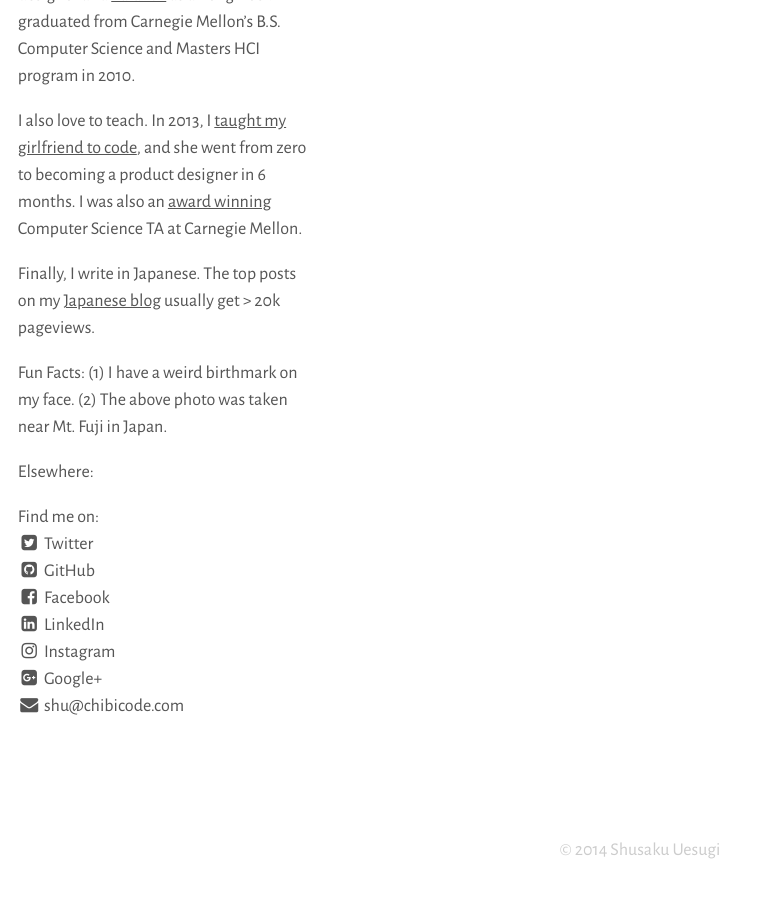
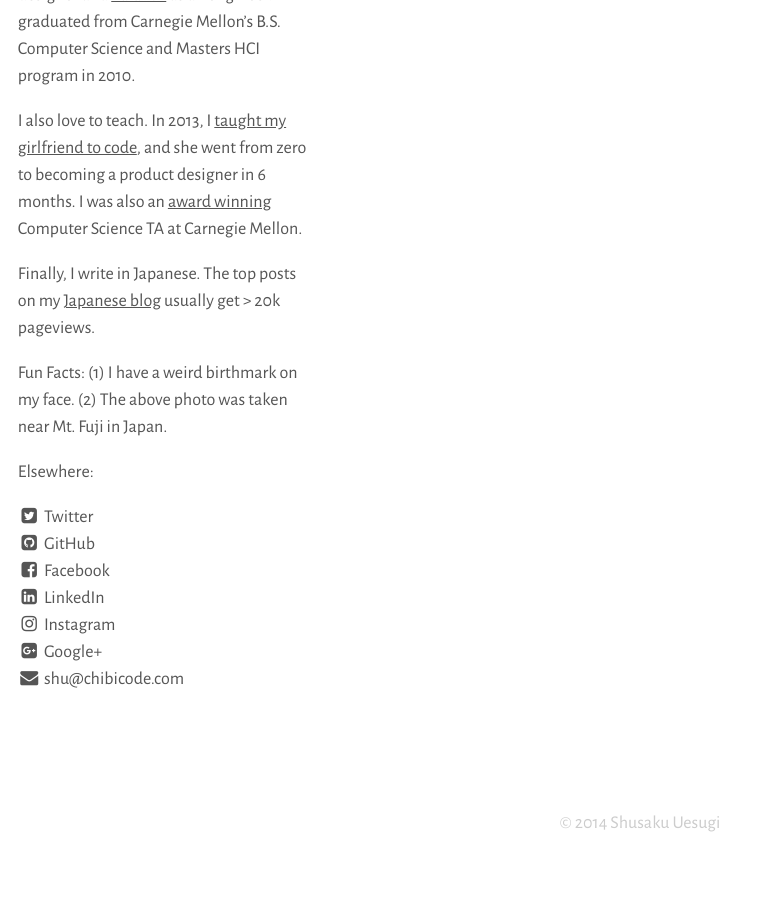
Before and after one commit to chibicode/naze, a Jekyll site: the page built from index.html, in a window 1280 px wide and 900 px high, scrolled down 694 px. Shown: the whole window, without its empty margins (0-764 px from the left). Built offline with Jekyll 4.4.1, drawn with Linux system fonts in a browser that asks for light colours; nearby versions of some CDN libraries; Markdown is read by kramdown in place of the engine named in the settings; comment, search, counter and statistics services are not loaded; after the commit the page ends 1567 px from its top, so only the background shows below that.

Commit message:
find me on

```diff
--- a/_includes/contact.md
+++ b/_includes/contact.md
@@ -1,4 +1,3 @@
-* Find me on:
 * <i class="fa fa-fw fa-twitter-square"></i> [Twitter](http://twitter.com/chibicode)
 * <i class="fa fa-fw fa-github-square"></i> [GitHub](http://github.com/chibicode)
 * <i class="fa fa-fw fa-facebook-square"></i> [Facebook](http://facebook.com/shu)
```
